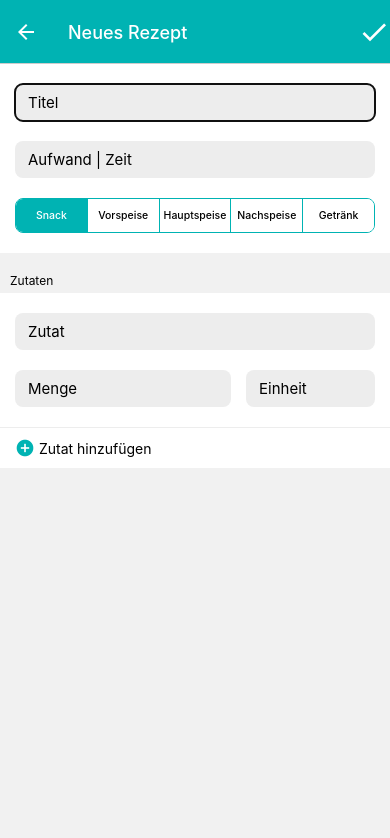
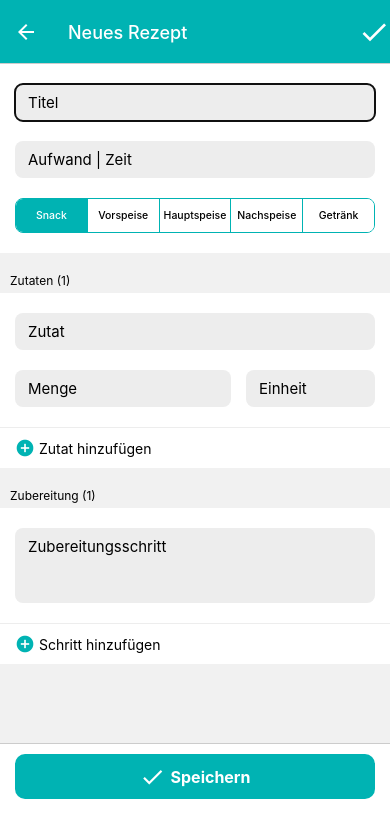
Before and after one commit to marrywal/hungryList, a React Native app: screen /ModalNewRecipe in a window 390 px wide. Shown: the top 838 px of the page. Built offline with nearby package versions, Linux system fonts and the light colour scheme; what expo-linking would draw is missing.

Commit message:
not finished

```diff
--- a/src/screens/ModalNewRecipe.tsx
+++ b/src/screens/ModalNewRecipe.tsx
@@ -1,15 +1,21 @@
-import { StatusBar } from 'expo-status-bar';
 import { useState } from 'react';
-import { Button, Keyboard, Platform, Pressable, SafeAreaView, StyleSheet, TextInput, TouchableWithoutFeedback } from 'react-native';
+import { Keyboard, KeyboardAvoidingView, Platform, Pressable, ScrollView, StyleSheet, TextInput, TouchableWithoutFeedback } from 'react-native';
 import AsyncStorage from '@react-native-async-storage/async-storage';
 import { StyledButtonGroup, StyledTextInput, Text, View } from '../components/Themed';
 import { MaterialIcons } from '@expo/vector-icons';
 import useColorScheme from '../hooks/useColorScheme';
 import { Colors } from "../constants/Colors";
 import React from 'react';
-import { _Recipe } from '../constants/interfaces';
+import { _Category, _Recipe } from '../constants/interfaces';
+import { useHeaderHeight } from '@react-navigation/elements';
+import { SafeAreaView } from 'react-native-safe-area-context';
 
 export default function ModalNewRecipe() {
+  const newIngredient = {
+    name: '',
+    amount: '',
+    unit: ''
+  }
   const [selectedIndex, setSelectedIndex] = useState(0);
   const [newRecipe, setNewRecipe] = useState<_Recipe>({
     title: '',
@@ -22,6 +28,7 @@ export default function ModalNewRecipe() {
     }],
   });
   const scheme = useColorScheme();
+  const headerHeight = useHeaderHeight();
 
   // const refDuration = React.useRef<TextInput | null>(null);
 
@@ -40,7 +47,7 @@ export default function ModalNewRecipe() {
     container: {
       paddingTop: 20,
       paddingHorizontal: 15,
-      backgroundColor: Colors[scheme].background
+      backgroundColor: Colors[scheme].background,
     },
     containerSeparator: {
       borderBottomColor: Colors[scheme].input,
@@ -67,8 +74,57 @@ export default function ModalNewRecipe() {
     },
     input: {
       marginBottom: 20
+    },
+    saveButton: {
+      backgroundColor: Colors[scheme].tint,
+      borderRadius: 10,
+      height: 45,
+      width: '100%',
+      display: 'flex',
+      flexDirection: 'row',
+      alignItems: 'center',
+      justifyContent: 'center',
+      marginBottom: 35,
+      paddingHorizontal: 25,
+    },
+    saveButtonText: {
+      color: Colors[scheme].textOnTint,
+      fontSize: 16,
+      marginLeft: 5,
+      fontWeight: 'bold',
+    },
+    inputContainer: {
+      paddingVertical: 10,
+      paddingHorizontal: 15,
+      borderTopWidth: 0.25,
+      borderTopColor: Colors[scheme].border,
+      backgroundColor: Colors[scheme].background,
+      display: 'flex',
+      flexDirection: 'row',
+    },
+  });
+
+  const selectCategory = (value: number) => {
+    setSelectedIndex(value);
+
+    const categories: _Category[] = ["Snack", "Vorspeise", "Hauptspeise", "Nachspeise", "Getränk"];
+    setNewRecipe({ ...newRecipe, category: categories[value] });
   }
-  });
+
+  const addNewIngredient = () => {
+    console.log(newRecipe)
+    let allIngredients = [...newRecipe.ingredients];
+
+    allIngredients.push({ ...newIngredient });
+
+    setNewRecipe({ ...newRecipe, ingredients: allIngredients });
+
+    console.log(newRecipe)
+  }
+
+  const addNewPreparationStep = () => {
+    console.log('new step')
+  }
 
   const saveNewItem = async () => {
     // let allItems = [];
@@ -90,9 +146,14 @@ export default function ModalNewRecipe() {
     // setNewItem('');
   }
 
-  return (
+  return (<>
+    <ScrollView>
+    <KeyboardAvoidingView
+      keyboardVerticalOffset={headerHeight}
+      behavior={Platform.OS === "ios" ? "padding" : "height"}
+    >
       <TouchableWithoutFeedback onPress={Keyboard.dismiss}>
-      <SafeAreaView>
+        <View style={{ paddingBottom: 25 }}>
           <View style={styles.container}>
             <StyledTextInput
               value={newRecipe.title}
@@ -128,7 +189,7 @@ export default function ModalNewRecipe() {
               <StyledButtonGroup
                 buttons={['Snack', 'Vorspeise', 'Hauptspeise', 'Nachspeise', 'Getränk']}
                 selectedIndex={selectedIndex}
-              onPress={text => setNewRecipe({ ...newRecipe, category: text })}
+                onPress={text => selectCategory(text)}
               />
             </View>
 
@@ -137,7 +198,7 @@ export default function ModalNewRecipe() {
 
           </View>
 
-        <Text style={styles.title}>Zutaten</Text>
+          <Text style={styles.title}>Zutaten ({newRecipe.ingredients.length})</Text>
 
 
           {newRecipe.ingredients.map((ingredient, index) => {
@@ -194,7 +255,7 @@ export default function ModalNewRecipe() {
           })}
 
           <Pressable
-          // onPress={() => onItemClick(item)}
+            onPress={addNewIngredient}
             style={({ pressed }) => ({
               backgroundColor: pressed
                 ? Colors[scheme].tintBackground
@@ -207,18 +268,67 @@ export default function ModalNewRecipe() {
           </Pressable>
 
 
+          <Text style={styles.title}>Zubereitung ({newRecipe.ingredients.length})</Text>
+
+
+          {newRecipe.ingredients.map((ingredient, index) => {
+            return <View key={index} style={{ ...styles.container, ...styles.containerSeparator }}>
+              <StyledTextInput
+                value={ingredient.name}
+                style={styles.input}
+                onChangeText={text => setNewRecipe({ ...newRecipe, ingredients: [newRecipe.ingredients[index] = { ...newRecipe.ingredients[index], name: text }] })}
+                placeholder="Zubereitungsschritt"
+                keyboardType="default"
+                autoComplete='off'
+                clearButtonMode='while-editing'
+                enablesReturnKeyAutomatically={true}
+                // returnKeyType="next"
+                multiline={true}
+                textAlignVertical="top"
+                numberOfLines={3}
+                // blurOnSubmit={false}
+              // onSubmitEditing={() => refDuration.current?.focus()}
+              />
+            </View>
+          })}
+
+          <Pressable
+            onPress={addNewPreparationStep}
+            style={({ pressed }) => ({
+              backgroundColor: pressed
+                ? Colors[scheme].tintBackground
+                : Colors[scheme].background
+            })}>
+            <View style={styles.itemButton}>
+              <MaterialIcons name='add-circle' size={20} color={Colors[scheme].tint} />
+              <Text> Schritt hinzufügen</Text>
+            </View>
+          </Pressable>
 
 
 
+        </View>
+      </TouchableWithoutFeedback >
+      </KeyboardAvoidingView>
+    </ScrollView>
 
-
-
-        {/* <View style={styles.separator} /> */}
-
-        {/* Use a light status bar on iOS to account for the black space above the modal */}
-        <StatusBar style={Platform.OS === 'ios' ? 'light' : 'auto'} />
-      </SafeAreaView>
-
-    </TouchableWithoutFeedback >
+    <View style={styles.inputContainer}>
+      <Pressable
+        onPress={saveNewItem}
+        style={({ pressed }) => ({
+          opacity: pressed ? 0.5 : 1,
+          width: '100%'
+        })}>
+        <View style={styles.saveButton}>
+          <MaterialIcons
+            name="check"
+            size={26}
+            color={Colors[scheme].textOnTint}
+          />
+          <Text style={styles.saveButtonText}>Speichern</Text>
+        </View>
+      </Pressable>
+    </View>
+  </>
   );
 }
```
Lines whose indentation alone changed are shown as unchanged.
